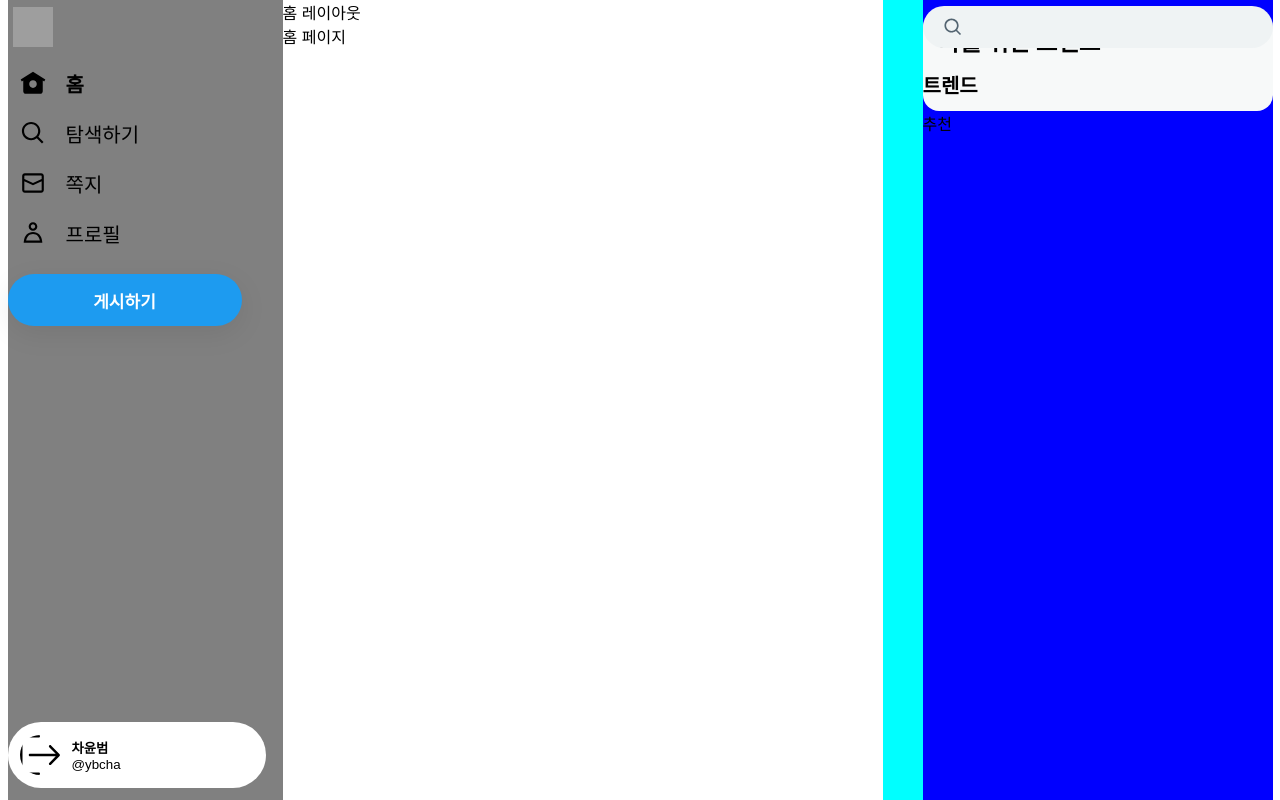
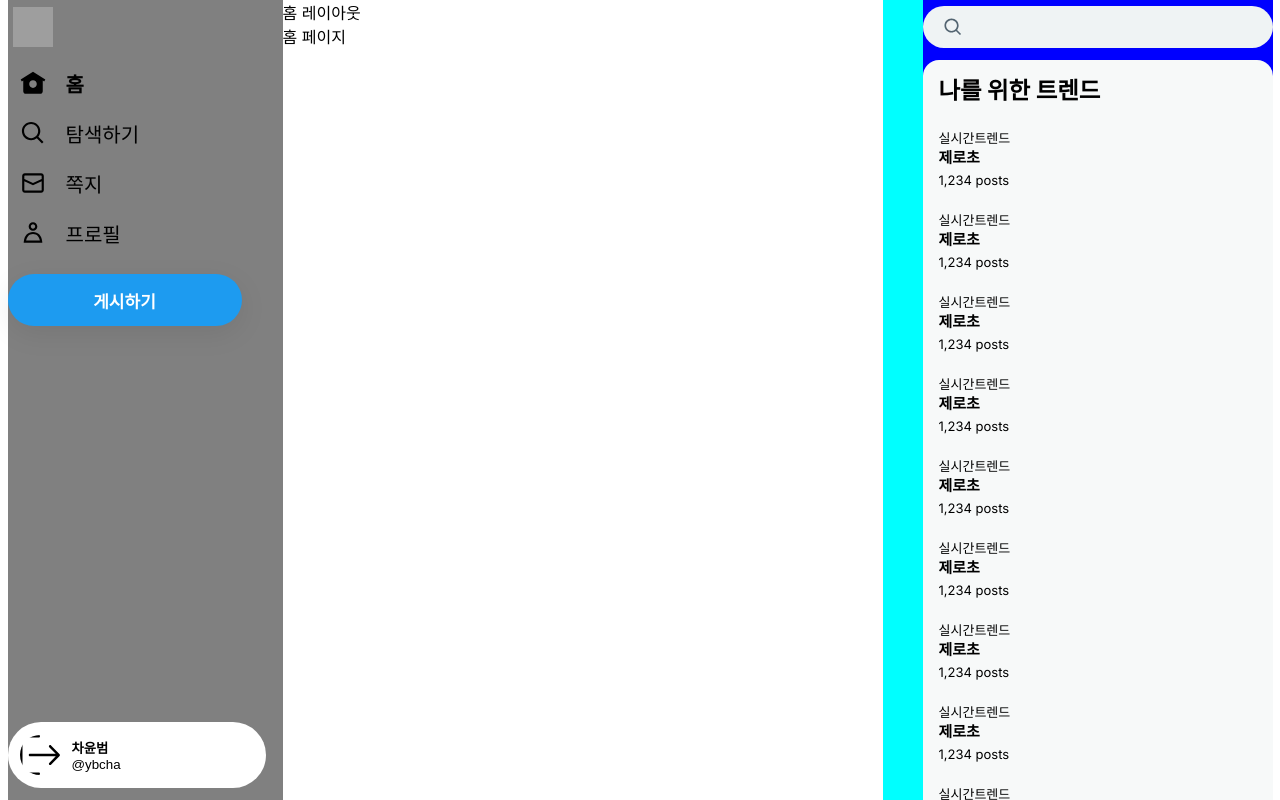
Before and after one commit to uiurihappy/next-sns-clone, a Next.js app: page /home in a window 1280 px wide. Built offline with nearby package versions, Linux system fonts and the light colour scheme; grey boxes are pictures that could not be loaded.

Commit message:
feat: 오른쪽 섹션 구현

```diff
--- a/src/app/(afterlogin)/_component/FollowRecommendSection.tsx
+++ b/src/app/(afterlogin)/_component/FollowRecommendSection.tsx
@@ -1,3 +1,31 @@
-export default function FollowRecommendSection() {
-  return <div>추천</div>;
+'use client';
+
+// onClick? -> 클라이언트 컴포넌트로 전환
+import style from './followRecommendSection.module.css';
+
+export default function FollowRecommend() {
+  const onFollow = () => {};
+
+  const user = {
+    id: 'elonmusk',
+    nickname: 'Elon Musk',
+    image: '/yRsRRjGO.jpg',
+  };
+
+  return (
+    <div className={style.container}>
+      <div className={style.userLogoSection}>
+        <div className={style.userLogo}>
+          <img src={user.image} alt={user.id} />
+        </div>
+      </div>
+      <div className={style.userInfo}>
+        <div className={style.title}>{user.nickname}</div>
+        <div className={style.count}>@{user.id}</div>
+      </div>
+      <div className={style.followButtonSection}>
+        <button onClick={onFollow}>팔로우</button>
+      </div>
+    </div>
+  );
 }
--- a/src/app/(afterlogin)/_component/Trend.tsx
+++ b/src/app/(afterlogin)/_component/Trend.tsx
@@ -1,5 +1,12 @@
+import Link from 'next/link';
 import style from './trend.module.css';
 
 export default function Trend() {
-  return <div>트렌드 </div>;
+  return (
+    <Link href={`/search?q=트렌드`} className={style.container}>
+      <div className={style.count}>실시간트렌드</div>
+      <div className={style.title}>제로초</div>
+      <div className={style.count}>1,234 posts</div>
+    </Link>
+  );
 }
--- a/src/app/(afterlogin)/_component/TrendSection.tsx
+++ b/src/app/(afterlogin)/_component/TrendSection.tsx
@@ -7,6 +7,15 @@ export default function TrendSection() {
       <div className={style.trend}>
         <h3>나를 위한 트렌드</h3>
         <Trend />
+        <Trend />
+        <Trend />
+        <Trend />
+        <Trend />
+        <Trend />
+        <Trend />
+        <Trend />
+        <Trend />
+        <Trend />
       </div>
     </div>
   );
--- a/src/app/(afterlogin)/_component/trend.module.css
+++ b/src/app/(afterlogin)/_component/trend.module.css
@@ -13,6 +13,7 @@
   line-height: 20px;
   margin-top: 2px;
   margin-bottom: 4px;
+  color: black;
 }
 
 .count {
@@ -20,4 +21,5 @@
   font-size: 13px;
   line-height: 16px;
   font-weight: lighter;
+  color: black;
 }
--- a/src/app/(afterlogin)/_component/trendSection.module.css
+++ b/src/app/(afterlogin)/_component/trendSection.module.css
@@ -4,6 +4,7 @@
   margin-top: 12px;
 }
 .trend {
+  color: black;
   font-size: 20px;
   font-weight: bold;
   padding: 12px 0;
--- a/src/app/(afterlogin)/layout.module.css
+++ b/src/app/(afterlogin)/layout.module.css
@@ -150,6 +150,7 @@
   border-radius: 16px;
   margin: 12px 0;
   padding: 12px 16px;
+  color: black;
 }
 .followRecommend h3 {
   padding-bottom: 12px;
--- a/src/app/(afterlogin)/layout.tsx
+++ b/src/app/(afterlogin)/layout.tsx
@@ -47,6 +47,7 @@ export default function AfterLoginLayout({ children }: Props) {
           <main className={style.main}>{children}</main>
           {/* main과 rightSection에 대한 간격이 존재*/}
           <section className={style.rightSection}>
+            <div style={{ marginBottom: 60, width: 'inherit' }}>
               {/* 검색 창 */}
               <form className={style.search}>
                 <svg width={20} viewBox="0 0 24 24" aria-hidden="true">
@@ -56,8 +57,15 @@ export default function AfterLoginLayout({ children }: Props) {
                 </svg>
                 <input type="search" />
               </form>
+            </div>
             <TrendSection />
+            {/* <FollowRecommendSection /> */}
+            <div className={style.followRecommend}>
+              <h3> 팔로우 추천</h3>
               <FollowRecommendSection />
+              <FollowRecommendSection />
+              <FollowRecommendSection />
+            </div>
           </section>
         </div>
       </div>
```
Also changed, not shown: public/yRsRRjGO.jpg (added). Lines whose indentation alone changed are shown as unchanged.
